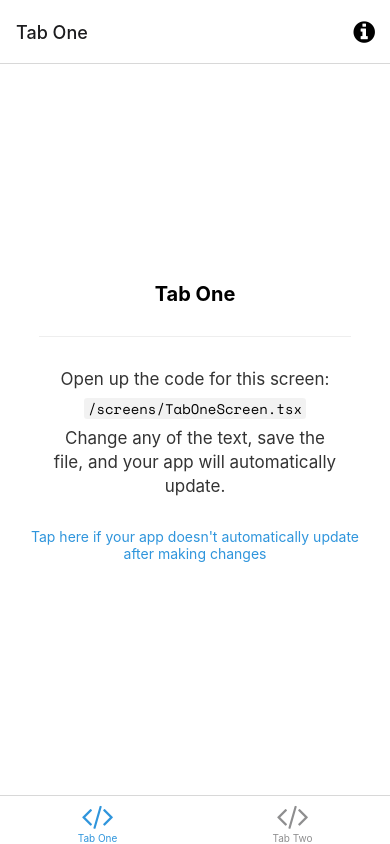
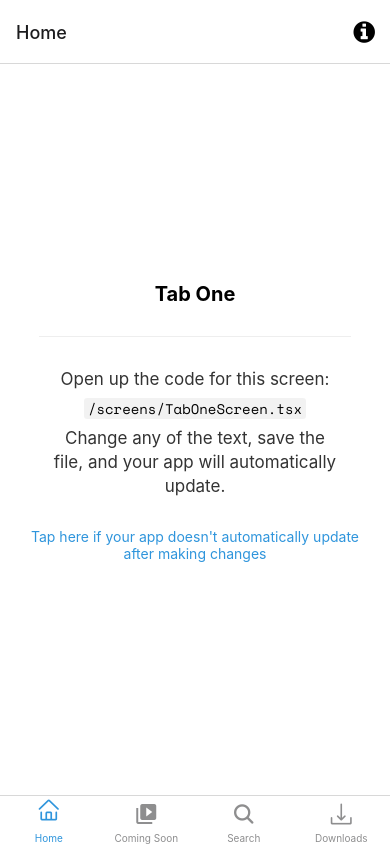
Before and after one commit to suolomon/movie-app, a React Native app: screen /Home in a window 390 px wide. Built offline with nearby package versions, Linux system fonts and the light colour scheme; what expo-linking would draw is missing.

Commit message:
setup bottom top navigation

```diff
--- a/app.json
+++ b/app.json
@@ -6,7 +6,7 @@
     "orientation": "portrait",
     "icon": "./assets/images/icon.png",
     "scheme": "myapp",
-    "userInterfaceStyle": "automatic",
+    "userInterfaceStyle": "dark",
     "splash": {
       "image": "./assets/images/splash.png",
       "resizeMode": "contain",
--- a/navigation/LinkingConfiguration.ts
+++ b/navigation/LinkingConfiguration.ts
@@ -15,12 +15,12 @@ const linking: LinkingOptions<RootStackParamList> = {
     screens: {
       Root: {
         screens: {
-          TabOne: {
+          Home: {
             screens: {
               TabOneScreen: 'one',
             },
           },
-          TabTwo: {
+          Coming_Soon: {
             screens: {
               TabTwoScreen: 'two',
             },
--- a/navigation/index.tsx
+++ b/navigation/index.tsx
@@ -3,7 +3,7 @@
  * https://reactnavigation.org/docs/getting-started
  *
  */
-import { FontAwesome } from '@expo/vector-icons';
+import { AntDesign, MaterialIcons, FontAwesome, Ionicons } from '@expo/vector-icons';
 import { createBottomTabNavigator } from '@react-navigation/bottom-tabs';
 import { NavigationContainer, DefaultTheme, DarkTheme } from '@react-navigation/native';
 import { createNativeStackNavigator } from '@react-navigation/native-stack';
@@ -16,7 +16,7 @@ import ModalScreen from '../screens/ModalScreen';
 import NotFoundScreen from '../screens/NotFoundScreen';
 import TabOneScreen from '../screens/TabOneScreen';
 import TabTwoScreen from '../screens/TabTwoScreen';
-import { RootStackParamList, RootTabParamList, RootTabScreenProps } from '../types';
+import { RootStackParamList, RootTabParamList, HomeParamList, RootTabScreenProps } from '../types';
 import LinkingConfiguration from './LinkingConfiguration';
 
 export default function Navigation({ colorScheme }: { colorScheme: ColorSchemeName }) {
@@ -34,6 +34,7 @@ export default function Navigation({ colorScheme }: { colorScheme: ColorSchemeNa
  * https://reactnavigation.org/docs/modal
  */
 const Stack = createNativeStackNavigator<RootStackParamList>();
+const HomeStack = createNativeStackNavigator<HomeParamList>();
 
 function RootNavigator() {
   return (
@@ -47,6 +48,14 @@ function RootNavigator() {
   );
 }
 
+function TabOneNavigator(){
+  return(
+    <HomeStack.Navigator>
+      <HomeStack.Screen name="HomeScreen" component={TabOneScreen} options={{ headerShown: false}}/>
+    </HomeStack.Navigator>
+  )
+}
+
 /**
  * A bottom tab navigator displays tab buttons on the bottom of the display to switch screens.
  * https://reactnavigation.org/docs/bottom-tab-navigator
@@ -58,16 +67,16 @@ function BottomTabNavigator() {
 
   return (
     <BottomTab.Navigator
-      initialRouteName="TabOne"
+      initialRouteName="Home"
       screenOptions={{
         tabBarActiveTintColor: Colors[colorScheme].tint,
       }}>
       <BottomTab.Screen
-        name="TabOne"
+        name="Home"
         component={TabOneScreen}
-        options={({ navigation }: RootTabScreenProps<'TabOne'>) => ({
-          title: 'Tab One',
-          tabBarIcon: ({ color }) => <TabBarIcon name="code" color={color} />,
+        options={({ navigation }: RootTabScreenProps<'Home'>) => ({
+          title: 'Home',
+          tabBarIcon: ({ color }) => <AntDesign name="home" size={24} color={color} style={{marginBottom: 8}} />,
           headerRight: () => (
             <Pressable
               onPress={() => navigation.navigate('Modal')}
@@ -85,11 +94,27 @@ function BottomTabNavigator() {
         })}
       />
       <BottomTab.Screen
-        name="TabTwo"
+        name="Coming_Soon"
         component={TabTwoScreen}
         options={{
-          title: 'Tab Two',
-          tabBarIcon: ({ color }) => <TabBarIcon name="code" color={color} />,
+          title: 'Coming Soon',
+          tabBarIcon: ({ color }) => <MaterialIcons name="video-library" size={24} color={color} />,
+        }}
+      />
+      <BottomTab.Screen
+        name="Search"
+        component={TabTwoScreen}
+        options={{
+          title: 'Search',
+          tabBarIcon: ({ color }) => <Ionicons name="search" size={24} color={color} />,
+        }}
+      />
+      <BottomTab.Screen
+        name="Downloads"
+        component={TabTwoScreen}
+        options={{
+          title: 'Downloads',
+          tabBarIcon: ({ color }) => <AntDesign name="download" size={24} color={color} />,
         }}
       />
     </BottomTab.Navigator>
@@ -99,9 +124,9 @@ function BottomTabNavigator() {
 /**
  * You can explore the built-in icon families and icons on the web at https://icons.expo.fyi/
  */
-function TabBarIcon(props: {
-  name: React.ComponentProps<typeof FontAwesome>['name'];
-  color: string;
-}) {
-  return <FontAwesome size={30} style={{ marginBottom: -3 }} {...props} />;
-}
+// function TabBarIcon(props: {
+//   name: React.ComponentProps<typeof FontAwesome>['name'];
+//   color: string;
+// }) {
+//   return <FontAwesome size={30} style={{ marginBottom: -3 }} {...props} />;
+// }
```
Also changed, not shown: types.tsx (+8 -2 lines).
